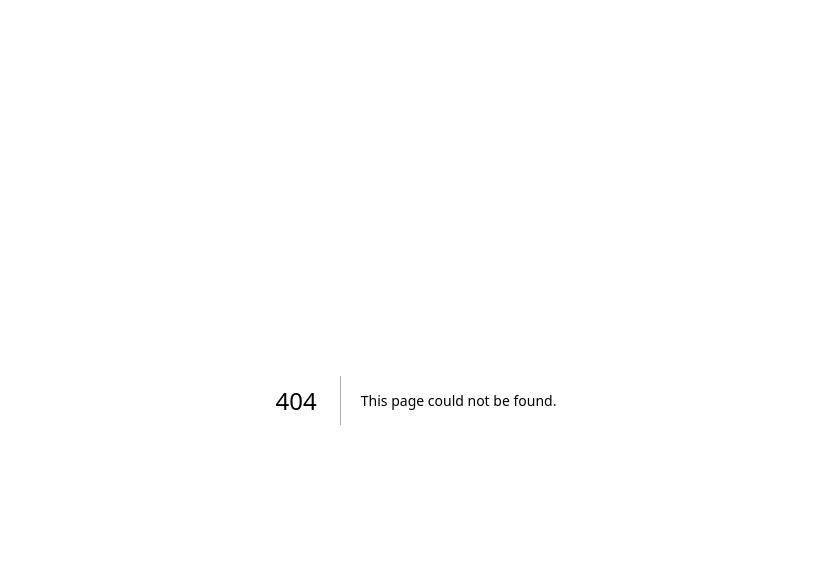
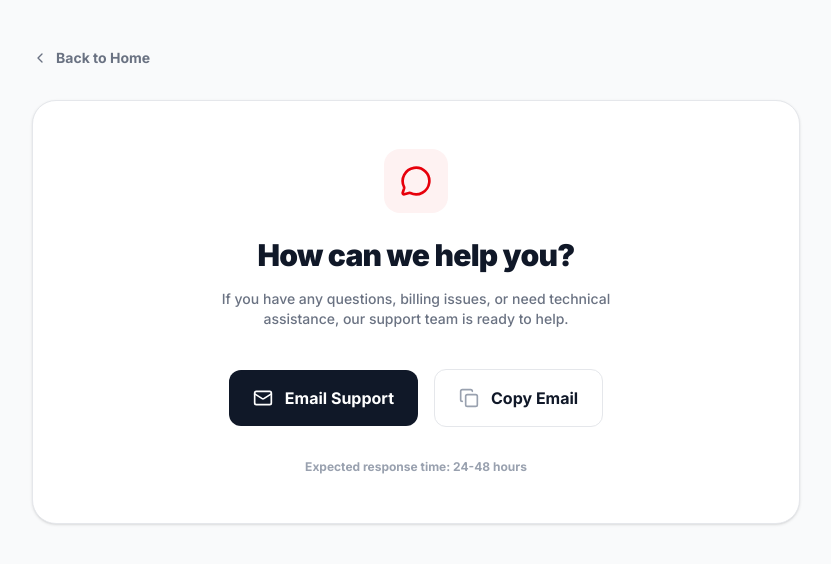
Before and after one commit to kidakorn/devakorn-creator, a Next.js app in the folder client/: page /support in a window 1280 px wide. Before the commit this address had no page. Shown: the top 564 px of the page, without its empty margins (224-1055 px from the left). Built offline with nearby package versions, Linux system fonts and the light colour scheme.

Commit message:
'Policy-TermsOfServeice'

```diff
--- /dev/null
+++ b/client/src/app/privacy/page.tsx
@@ -0,0 +1,40 @@
+/* eslint-disable react/no-unescaped-entities */
+import Link from "next/link";
+import { ChevronLeft, Lock } from "lucide-react";
+
+export default function PrivacyPage() {
+	return (
+		<div className="min-h-screen bg-gray-50 text-gray-900 py-12 px-4 sm:px-6 lg:px-8">
+			<div className="max-w-3xl mx-auto">
+				<Link href="/" className="inline-flex items-center gap-2 text-sm font-bold text-gray-500 hover:text-red-600 transition-colors mb-8">
+					<ChevronLeft className="w-4 h-4" /> Back to Home
+				</Link>
+
+				<div className="bg-white p-8 sm:p-12 rounded-3xl shadow-sm border border-gray-200">
+					<div className="flex items-center gap-3 mb-4">
+						<Lock className="w-8 h-8 text-emerald-600" />
+						<h1 className="text-3xl font-black tracking-tight">Privacy Policy</h1>
+					</div>
+					<p className="text-sm text-gray-500 font-medium mb-8">Last updated: {new Date().toLocaleDateString()}</p>
+
+					<div className="space-y-8 text-sm leading-relaxed text-gray-600">
+						<section>
+							<h2 className="text-lg font-bold text-gray-900 mb-3">1. Fraud Prevention Data</h2>
+							<p>To ensure fair use of our free coin promotions, we collect <strong>Device Fingerprint data</strong> (including browser version, hardware specs, and OS details). This data is used solely for the internal purpose of preventing automated abuse and multiple account creations on the same device.</p>
+						</section>
+
+						<section>
+							<h2 className="text-lg font-bold text-gray-900 mb-3">2. Third-Party Data Processing</h2>
+							<p>Your text prompts are sent to <strong>Google Cloud Vertex AI</strong> for processing. While we store your generation history for your convenience in the 'Gallery' section, we do not share your personal identification with third-party advertisers.</p>
+						</section>
+
+						<section>
+							<h2 className="text-lg font-bold text-gray-900 mb-3">3. Data Retention</h2>
+							<p>We retain your account information and generated assets as long as your account is active. You may request account deletion at any time by contacting our support team.</p>
+						</section>
+					</div>
+				</div>
+			</div>
+		</div>
+	);
+}
--- /dev/null
+++ b/client/src/app/support/page.tsx
@@ -0,0 +1,60 @@
+"use client";
+
+import Link from "next/link";
+import { ChevronLeft, Mail, MessageCircle, Copy, Check } from "lucide-react";
+import { useState } from "react";
+import toast from "react-hot-toast";
+
+export default function SupportPage() {
+	const [copied, setCopied] = useState(false);
+	const supportEmail = "kidakorn.1@gmail.com";
+
+	const handleCopy = () => {
+		navigator.clipboard.writeText(supportEmail);
+		setCopied(true);
+		toast.success("Email copied to clipboard!");
+		setTimeout(() => setCopied(false), 2000);
+	};
+
+	return (
+		<div className="min-h-screen bg-gray-50 text-gray-900 py-12 px-4 sm:px-6 lg:px-8 relative z-10">
+			<div className="max-w-3xl mx-auto">
+				<Link href="/" className="inline-flex items-center gap-2 text-sm font-bold text-gray-500 hover:text-red-600 transition-colors mb-8 relative z-20">
+					<ChevronLeft className="w-4 h-4" /> Back to Home
+				</Link>
+
+				<div className="bg-white p-8 sm:p-12 rounded-3xl shadow-sm border border-gray-200 text-center relative z-20">
+					<div className="w-16 h-16 bg-red-50 text-red-600 rounded-2xl flex items-center justify-center mx-auto mb-6">
+						<MessageCircle className="w-8 h-8" />
+					</div>
+					<h1 className="text-3xl font-black tracking-tight mb-4">How can we help you?</h1>
+					<p className="text-sm text-gray-500 font-medium mb-10 max-w-md mx-auto">
+						If you have any questions, billing issues, or need technical assistance, our support team is ready to help.
+					</p>
+
+					<div className="flex flex-col sm:flex-row items-center justify-center gap-4">
+						{/* ปุ่มส่งอีเมลหลัก */}
+						<a
+							href={`mailto:${supportEmail}`}
+							className="flex items-center gap-3 px-6 py-4 bg-gray-900 hover:bg-gray-800 text-white rounded-xl font-bold transition-all w-full sm:w-auto justify-center pointer-events-auto"
+						>
+							<Mail className="w-5 h-5" />
+							Email Support
+						</a>
+
+						{/* ปุ่มก๊อปปี้อีเมล (กรณีปุ่มแรกไม่ทำงาน) */}
+						<button
+							onClick={handleCopy}
+							className="flex items-center gap-3 px-6 py-4 bg-white border border-gray-200 hover:border-gray-900 text-gray-900 rounded-xl font-bold transition-all w-full sm:w-auto justify-center"
+						>
+							{copied ? <Check className="w-5 h-5 text-emerald-500" /> : <Copy className="w-5 h-5 text-gray-400" />}
+							{copied ? "Copied!" : "Copy Email"}
+						</button>
+					</div>
+
+					<p className="text-xs text-gray-400 font-bold mt-8">Expected response time: 24-48 hours</p>
+				</div>
+			</div>
+		</div>
+	);
+}
--- /dev/null
+++ b/client/src/app/terms/page.tsx
@@ -0,0 +1,46 @@
+/* eslint-disable react/no-unescaped-entities */
+import Link from "next/link";
+import { ChevronLeft, ShieldAlert } from "lucide-react";
+
+export default function TermsPage() {
+	return (
+		<div className="min-h-screen bg-gray-50 text-gray-900 py-12 px-4 sm:px-6 lg:px-8">
+			<div className="max-w-3xl mx-auto">
+				<Link href="/" className="inline-flex items-center gap-2 text-sm font-bold text-gray-500 hover:text-red-600 transition-colors mb-8">
+					<ChevronLeft className="w-4 h-4" /> Back to Home
+				</Link>
+
+				<div className="bg-white p-8 sm:p-12 rounded-3xl shadow-sm border border-gray-200">
+					<div className="flex items-center gap-3 mb-4">
+						<ShieldAlert className="w-8 h-8 text-red-600" />
+						<h1 className="text-3xl font-black tracking-tight">Terms of Service</h1>
+					</div>
+					<p className="text-sm text-gray-500 font-medium mb-8">Effective Date: {new Date().toLocaleDateString()}</p>
+
+					<div className="space-y-8 text-sm leading-relaxed text-gray-600">
+						<section className="bg-red-50/50 p-6 rounded-2xl border border-red-100">
+							<h2 className="text-lg font-bold text-gray-900 mb-3">1. AI-Generated Content & Liability Disclaimer</h2>
+							<p className="mb-3"><strong>Important:</strong> Devakorn Creator AI provides tools powered by third-party AI models (Google Cloud). While the platform allows for commercial use of generated assets, <strong>we do not guarantee that the output is free from third-party copyright or intellectual property claims.</strong></p>
+							<p>The User acknowledges that AI-generated content's copyright status is an evolving legal area. <strong>The User assumes all risks and legal responsibilities</strong> arising from the commercial use, distribution, or publication of any assets generated through our service.</p>
+						</section>
+
+						<section>
+							<h2 className="text-lg font-bold text-gray-900 mb-3">2. User Responsibility & Indemnification</h2>
+							<p>You agree to indemnify, defend, and hold harmless Devakorn Creator AI and its owner from and against any claims, damages, or legal costs arising from your use of the generated content. If your use of an AI-generated image or video results in a copyright infringement lawsuit, <strong>Devakorn Creator AI shall not be held liable under any circumstances.</strong></p>
+						</section>
+
+						<section>
+							<h2 className="text-lg font-bold text-gray-900 mb-3">3. Anti-Abuse & Multi-Account Policy</h2>
+							<p>The "50 Free Coins" promotion is strictly limited to <strong>one claim per unique device and person.</strong> We use advanced fingerprinting technology to detect abuse. Any attempt to exploit this system via multiple accounts or virtual environments will lead to an immediate ban and forfeiture of all assets.</p>
+						</section>
+
+						<section>
+							<h2 className="text-lg font-bold text-gray-900 mb-3">4. Content Restrictions</h2>
+							<p>Users must not use the service to create content that is illegal, defamatory, or violates any third-party rights. We reserve the right to terminate access for users who attempt to bypass AI safety filters.</p>
+						</section>
+					</div>
+				</div>
+			</div>
+		</div>
+	);
+}
--- a/client/src/components/Footer.tsx
+++ b/client/src/components/Footer.tsx
@@ -1,11 +1,13 @@
+import Link from "next/link";
+
 export default function Footer() {
 	return (
 		<footer className="shrink-0 bg-white border-t border-gray-200 px-8 py-4 flex flex-col md:flex-row items-center justify-between text-xs text-text-main/50">
 			<p>&copy; {new Date().getFullYear()} Devakorn Creator AI. All rights reserved.</p>
 			<div className="flex items-center gap-4 mt-2 md:mt-0">
-				<a href="#" className="hover:text-dark-bg transition-colors">Privacy Policy</a>
-				<a href="#" className="hover:text-dark-bg transition-colors">Terms of Service</a>
-				<a href="#" className="hover:text-dark-bg transition-colors">Support</a>
+				<Link href="/privacy" className="hover:text-dark-bg hover:font-bold transition-all">Privacy Policy</Link>
+				<Link href="/terms" className="hover:text-dark-bg hover:font-bold transition-all">Terms of Service</Link>
+				<Link href="/support" className="hover:text-dark-bg hover:font-bold transition-all">Support</Link>
 			</div>
 		</footer>
 	);
```
